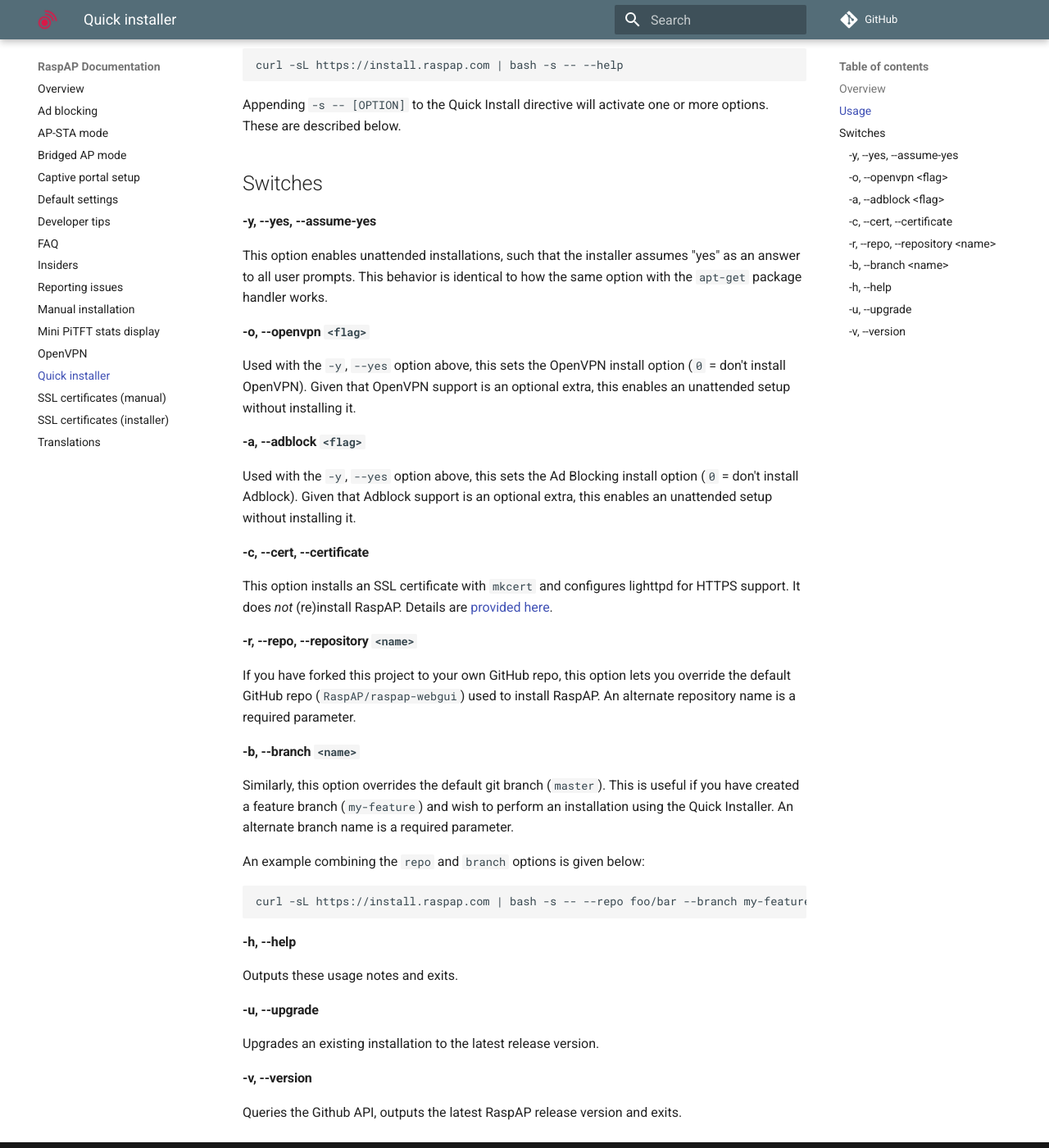
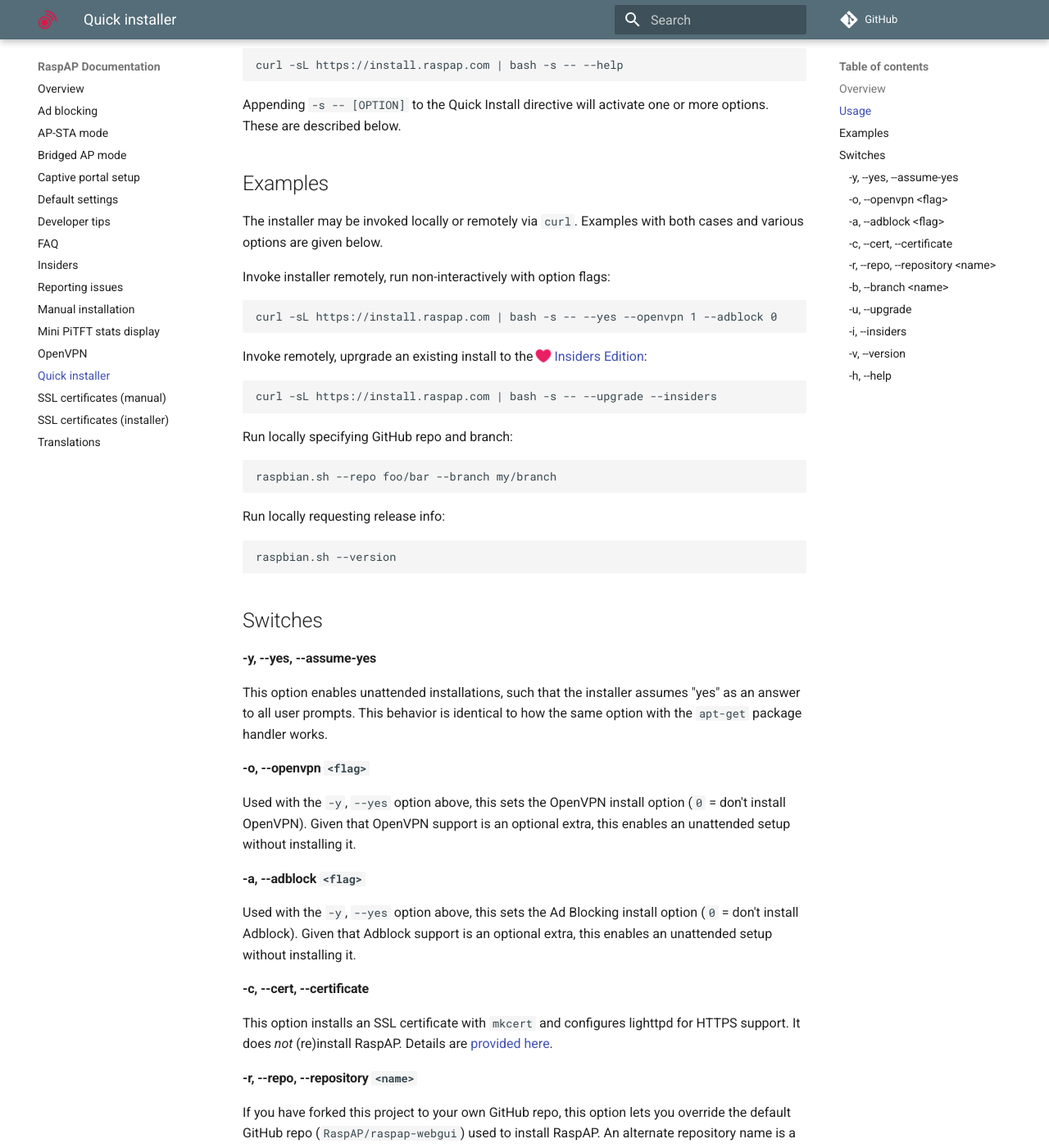
Before and after one commit to RaspAP/raspap-docs, an MkDocs documentation site: the page built from docs/quick.md, in a window 1280 px wide and 1400 px high, scrolled down 432 px. Shown: the whole window at 82% size. Built offline with MkDocs 1.6.1 and Material for MkDocs 9.7.7, drawn with Linux system fonts in a browser that asks for light colours; comment, search, counter and statistics services are not loaded; some of the changed text lies outside the part shown.

Commit message:
Update installer w/ new options + examples

````diff
--- a/docs/quick.md
+++ b/docs/quick.md
@@ -12,6 +12,29 @@
 ```
 
 Appending `-s -- [OPTION]` to the Quick Install directive will activate one or more options. These are described below.
+
+## Examples
+The installer may be invoked locally or remotely via `curl`. Examples with both cases and various options are given below.
+
+Invoke installer remotely, run non-interactively with option flags:
+```
+curl -sL https://install.raspap.com | bash -s -- --yes --openvpn 1 --adblock 0
+```
+
+Invoke remotely, uprgrade an existing install to the [:octicons-heart-fill-24:{: .heart }  Insiders Edition](/insiders/):
+```
+curl -sL https://install.raspap.com | bash -s -- --upgrade --insiders
+```
+
+Run locally specifying GitHub repo and branch:
+```
+raspbian.sh --repo foo/bar --branch my/branch
+```
+
+Run locally requesting release info:
+```
+raspbian.sh --version
+```
 
 ## Switches
 
@@ -38,11 +61,14 @@
 curl -sL https://install.raspap.com | bash -s -- --repo foo/bar --branch my-feature
 ```
 
-#### -h, --help
-Outputs these usage notes and exits.
-
 #### -u, --upgrade
 Upgrades an existing installation to the latest release version.
 
+#### -i, --insiders
+Installs from the [Insiders Edition](/insiders/) (`RaspAP/raspap-insiders`)
+
 #### -v, --version
 Queries the Github API, outputs the latest RaspAP release version and exits.
+
+#### -h, --help
+Outputs these usage notes and exits.
````
